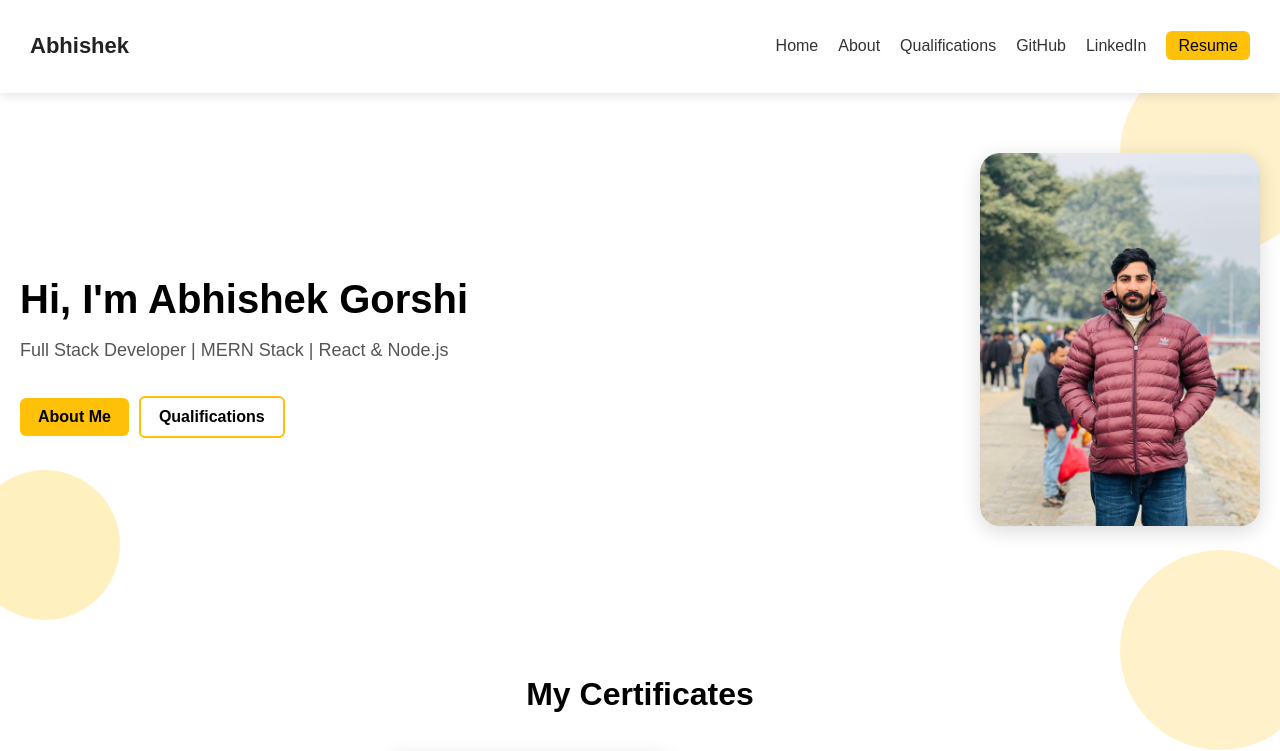
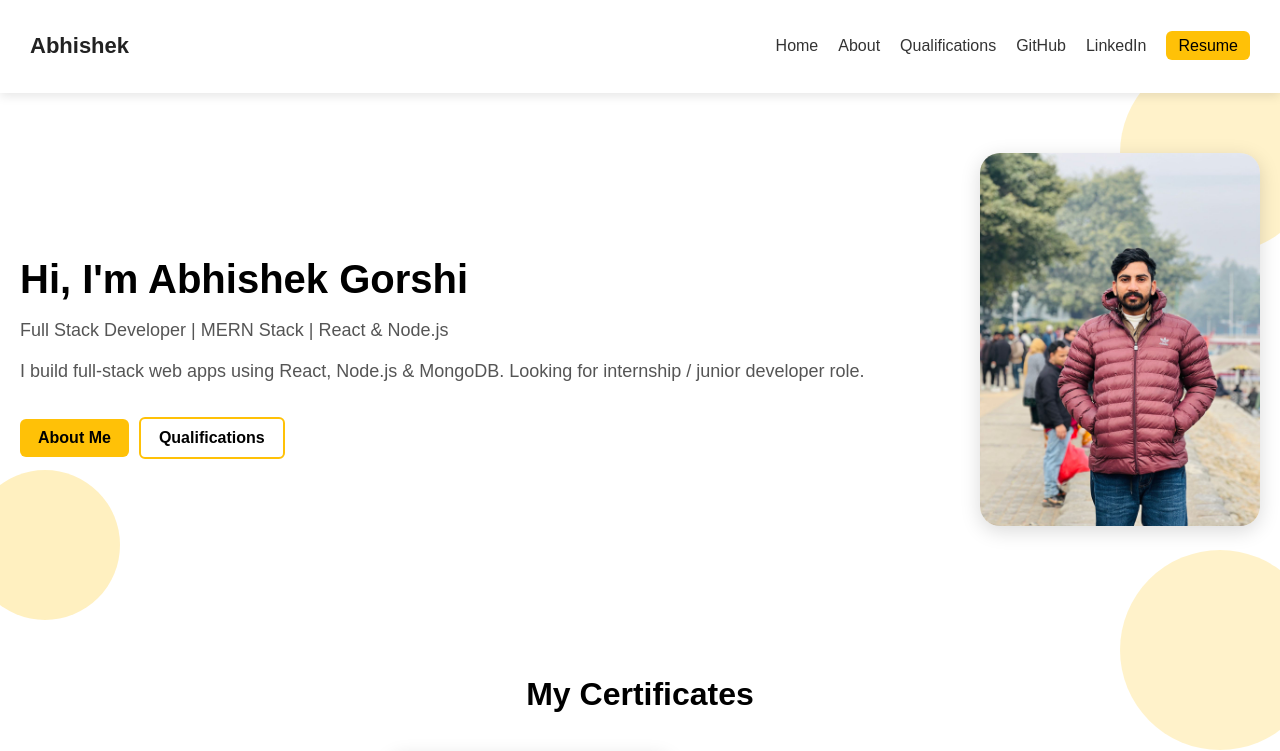
Before and after one commit to Abhishekgorshi/portfolio, a React (Create React App) app in the folder my-portfolio/: page / in a window 1280 px wide. Shown: the top 751 px of the page. Built offline with nearby package versions, Linux system fonts and the light colour scheme.

Commit message:
Update hero.jsx
deail portfoilio

```diff
--- a/my-portfolio/src/component/hero.jsx
+++ b/my-portfolio/src/component/hero.jsx
@@ -6,6 +6,8 @@ const Hero = () => {
       <div className="hero-text">
         <h1>Hi, I'm Abhishek Gorshi</h1>
         <p>Full Stack Developer | MERN Stack | React & Node.js</p>
+        <p>I build full-stack web apps using React, Node.js & MongoDB.
+Looking for internship / junior developer role.</p>
 
         <div className="hero-buttons">
           <Link to="/aboutme" className="btn">About Me</Link>
```
